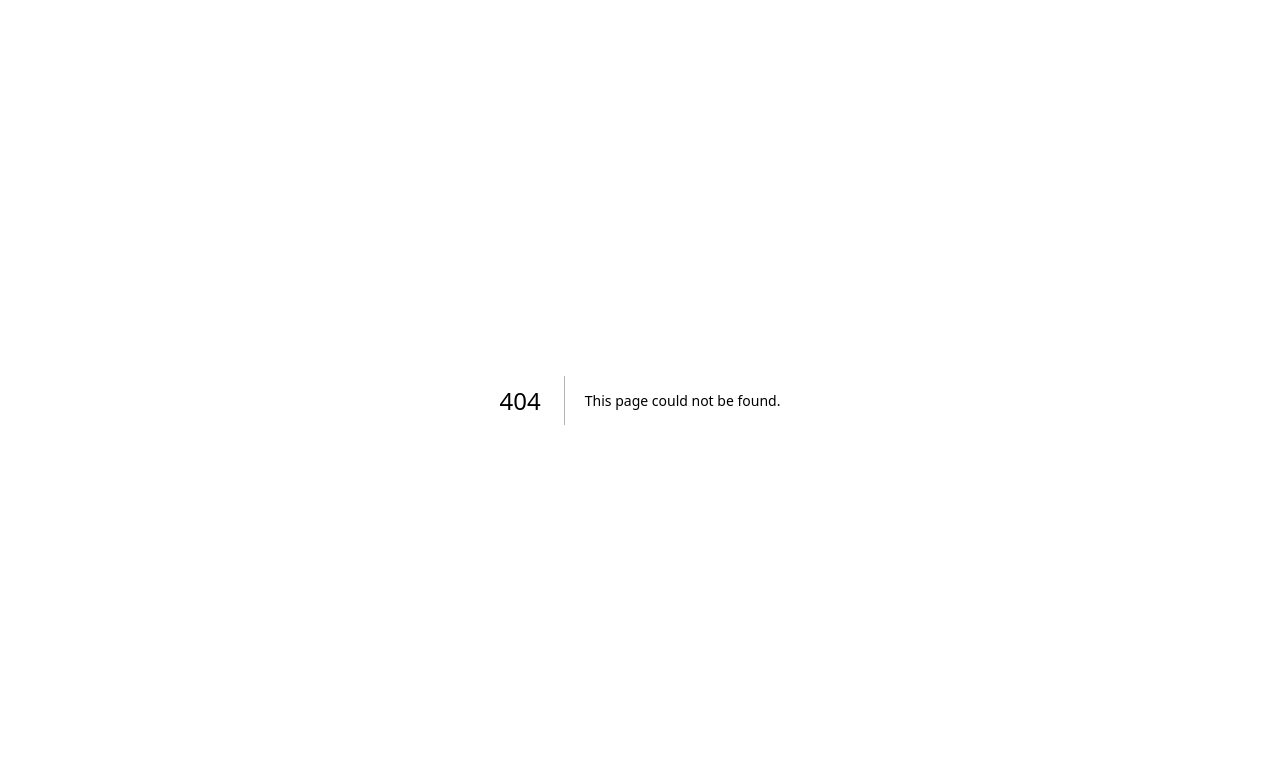
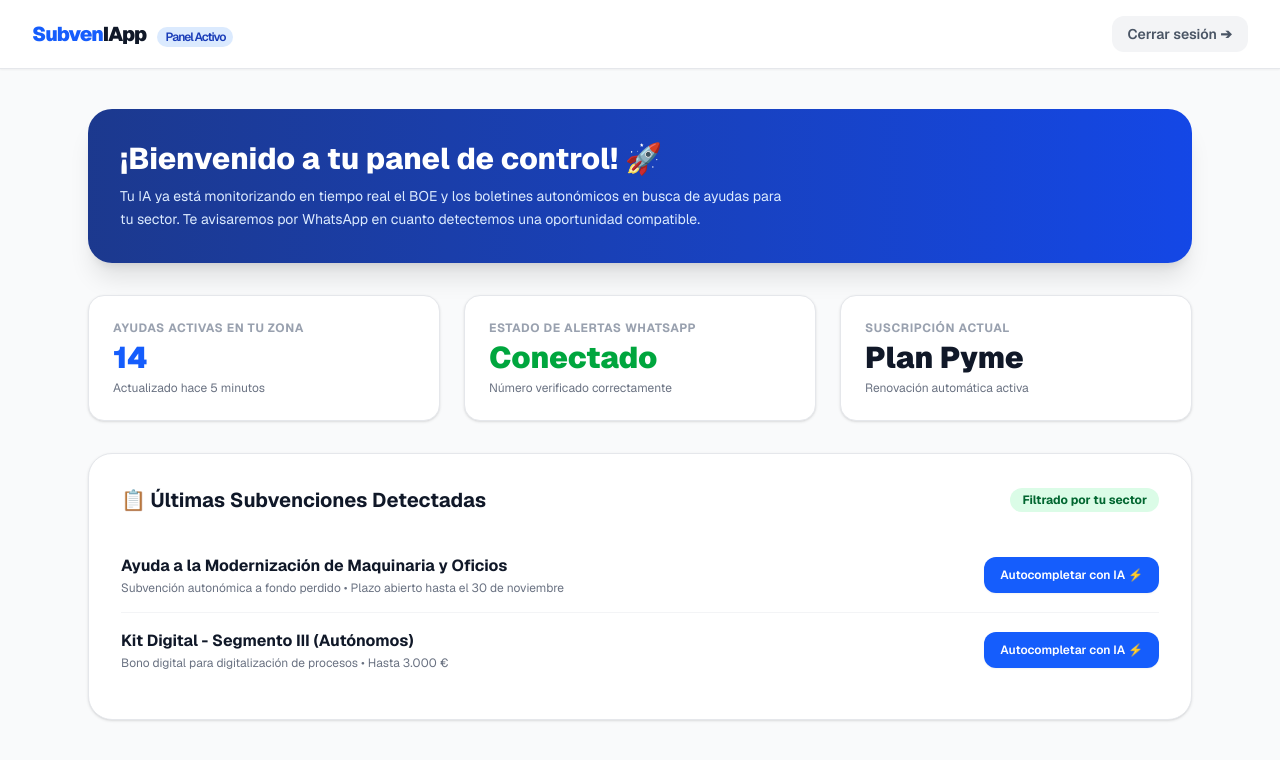
Before and after one commit to Franromec/subveniapp, a Next.js app: page /Dashboard in a window 1280 px wide. Before the commit this address had no page. Shown: the top 760 px of the page. Built offline with nearby package versions, Linux system fonts and the light colour scheme.

Commit message:
Landing y Panel de Control 100% operativos

```diff
--- /dev/null
+++ b/src/app/Dashboard/page.js
@@ -0,0 +1,99 @@
+'use client';
+
+import React from 'react';
+import { useRouter } from 'next/navigation';
+
+export default function Dashboard() {
+  const router = useRouter();
+
+  return (
+    <div className="min-h-screen bg-gray-50 font-sans text-gray-900">
+
+      {/* BARRA SUPERIOR DEL PANEL */}
+      <header className="bg-white border-b border-gray-200 px-8 py-4 flex justify-between items-center sticky top-0 z-30 shadow-xs">
+        <div className="text-xl font-black text-blue-600 tracking-tighter">
+          Subven<span className="text-gray-900">IApp</span> <span className="text-xs bg-blue-100 text-blue-800 px-2 py-0.5 rounded-full font-semibold ml-2">Panel Activo</span>
+        </div>
+        <button
+          type="button"
+          onClick={() => router.push('/')}
+          className="text-sm font-semibold text-gray-600 hover:text-gray-900 bg-gray-100 px-4 py-2 rounded-xl transition-colors cursor-pointer"
+        >
+          Cerrar sesión ➔
+        </button>
+      </header>
+
+      {/* CONTENIDO DEL PANEL */}
+      <main className="max-w-6xl mx-auto px-6 py-10 space-y-8">
+
+        {/* TARJETA DE BIENVENIDA */}
+        <div className="bg-gradient-to-r from-blue-900 to-blue-700 text-white p-8 rounded-3xl shadow-xl">
+          <h1 className="text-3xl font-extrabold mb-2">¡Bienvenido a tu panel de control! 🚀</h1>
+          <p className="text-blue-100 text-sm max-w-2xl leading-relaxed">
+            Tu IA ya está monitorizando en tiempo real el BOE y los boletines autonómicos en busca de ayudas para tu sector. Te avisaremos por WhatsApp en cuanto detectemos una oportunidad compatible.
+          </p>
+        </div>
+
+        {/* ESTADÍSTICAS RÁPIDAS */}
+        <div className="grid sm:grid-cols-3 gap-6">
+          <div className="bg-white p-6 rounded-2xl border border-gray-200 shadow-sm">
+            <p className="text-xs font-bold text-gray-400 uppercase tracking-wider mb-1">Ayudas Activas en tu Zona</p>
+            <p className="text-3xl font-black text-blue-600">14</p>
+            <p className="text-xs text-gray-500 mt-1">Actualizado hace 5 minutos</p>
+          </div>
+
+          <div className="bg-white p-6 rounded-2xl border border-gray-200 shadow-sm">
+            <p className="text-xs font-bold text-gray-400 uppercase tracking-wider mb-1">Estado de Alertas WhatsApp</p>
+            <p className="text-3xl font-black text-green-600">Conectado</p>
+            <p className="text-xs text-gray-500 mt-1">Número verificado correctamente</p>
+          </div>
+
+          <div className="bg-white p-6 rounded-2xl border border-gray-200 shadow-sm">
+            <p className="text-xs font-bold text-gray-400 uppercase tracking-wider mb-1">Suscripción Actual</p>
+            <p className="text-3xl font-black text-gray-900">Plan Pyme</p>
+            <p className="text-xs text-gray-500 mt-1">Renovación automática activa</p>
+          </div>
+        </div>
+
+        {/* LISTA DE SUBVENCIONES RECIENTES */}
+        <div className="bg-white p-8 rounded-3xl border border-gray-200 shadow-sm space-y-6">
+          <div className="flex justify-between items-center">
+            <h3 className="text-xl font-bold text-gray-900">📋 Últimas Subvenciones Detectadas</h3>
+            <span className="text-xs bg-green-100 text-green-800 font-bold px-3 py-1 rounded-full">Filtrado por tu sector</span>
+          </div>
+
+          <div className="divide-y divide-gray-100">
+            <div className="py-4 flex flex-col sm:flex-row justify-between items-start sm:items-center gap-4">
+              <div>
+                <h4 className="font-bold text-gray-900">Ayuda a la Modernización de Maquinaria y Oficios</h4>
+                <p className="text-xs text-gray-500 mt-0.5">Subvención autonómica a fondo perdido • Plazo abierto hasta el 30 de noviembre</p>
+              </div>
+              <button
+                type="button"
+                onClick={() => alert('Generando autocompletado con IA...')}
+                className="bg-blue-600 hover:bg-blue-700 text-white font-semibold text-xs py-2.5 px-4 rounded-xl transition-all cursor-pointer whitespace-nowrap shadow-xs"
+              >
+                Autocompletar con IA ⚡
+              </button>
+            </div>
+
+            <div className="py-4 flex flex-col sm:flex-row justify-between items-start sm:items-center gap-4">
+              <div>
+                <h4 className="font-bold text-gray-900">Kit Digital - Segmento III (Autónomos)</h4>
+                <p className="text-xs text-gray-500 mt-0.5">Bono digital para digitalización de procesos • Hasta 3.000 €</p>
+              </div>
+              <button
+                type="button"
+                onClick={() => alert('Generando autocompletado con IA...')}
+                className="bg-blue-600 hover:bg-blue-700 text-white font-semibold text-xs py-2.5 px-4 rounded-xl transition-all cursor-pointer whitespace-nowrap shadow-xs"
+              >
+                Autocompletar con IA ⚡
+              </button>
+            </div>
+          </div>
+        </div>
+
+      </main>
+    </div>
+  );
+}
```
